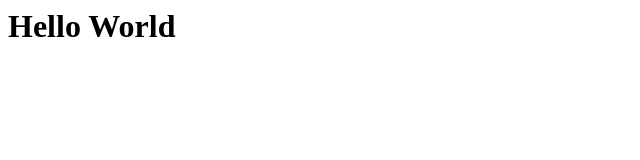
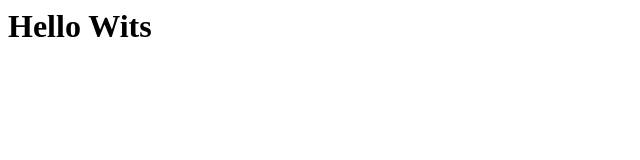
Before and after one commit to Muhammed-Ebrahim/2341063-labs-sd-24, a plain HTML site: page index.html in a window 1280 px wide. Shown: the full height of the page, 0-640 px from the left. Drawn offline with Linux system fonts and the light colour scheme.

Commit message:
Changed world to wits

```diff
--- a/index.html
+++ b/index.html
@@ -1,8 +1,8 @@
 <html>
     <head>
-        <title>Hello World</title>
+        <title>Hello Wits</title>
     </head>
     <body>
-        <h1>Hello World</h1>
+        <h1>Hello Wits</h1>
     </body>
 </html>
```
